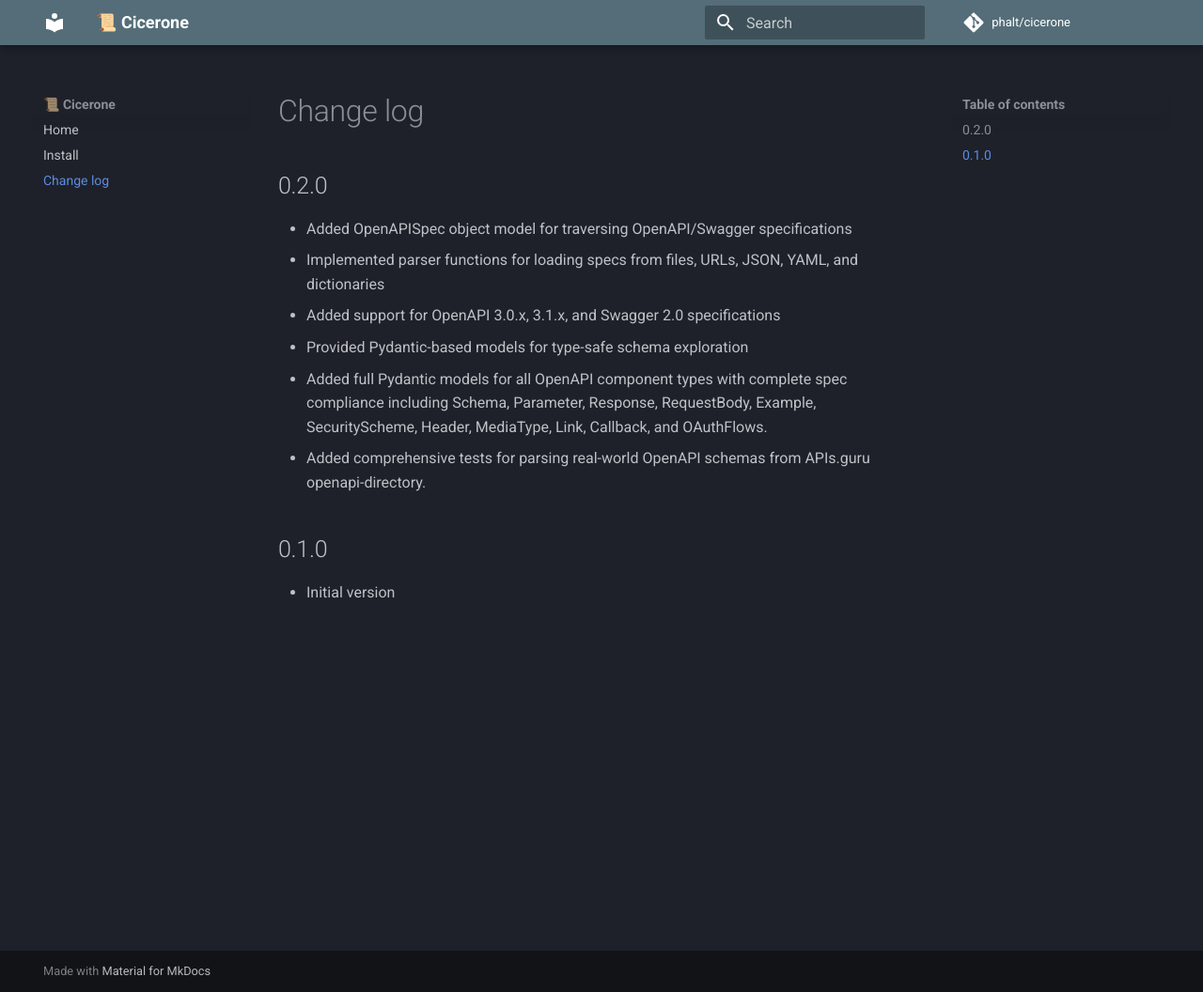
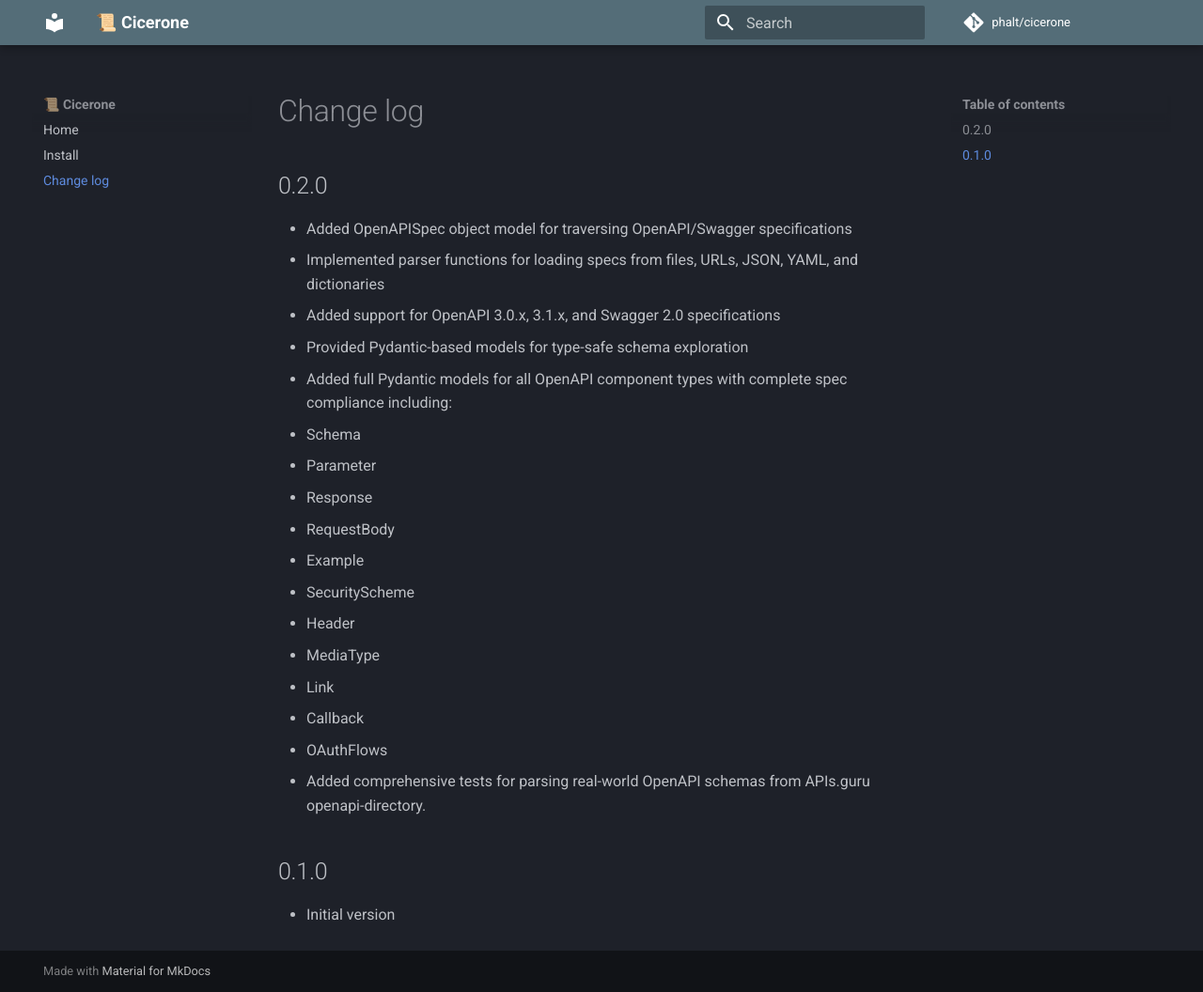
Before and after one commit to phalt/cicerone, an MkDocs documentation site: the page built from docs/CHANGELOG.md, in a window 1280 px wide and 1056 px high. Shown: the whole window at 94% size. Built offline with MkDocs 1.6.1 and Material for MkDocs 9.7.7, drawn with Linux system fonts in a browser that asks for light colours; comment, search, counter and statistics services are not loaded.

Commit message:
Correct changelog

```diff
--- a/docs/CHANGELOG.md
+++ b/docs/CHANGELOG.md
@@ -6,7 +6,18 @@
 - Implemented parser functions for loading specs from files, URLs, JSON, YAML, and dictionaries
 - Added support for OpenAPI 3.0.x, 3.1.x, and Swagger 2.0 specifications
 - Provided Pydantic-based models for type-safe schema exploration
-- Added full Pydantic models for all OpenAPI component types with complete spec compliance including Schema, Parameter, Response, RequestBody, Example, SecurityScheme, Header, MediaType, Link, Callback, and OAuthFlows.
+- Added full Pydantic models for all OpenAPI component types with complete spec compliance including:
+  - Schema
+  - Parameter
+  - Response
+  - RequestBody
+  - Example
+  - SecurityScheme
+  - Header
+  - MediaType
+  - Link
+  - Callback
+  - OAuthFlows
 - Added comprehensive tests for parsing real-world OpenAPI schemas from APIs.guru openapi-directory.
 
 ## 0.1.0
```
Also changed, not shown: CHANGELOG.md (+12 -1 lines).
